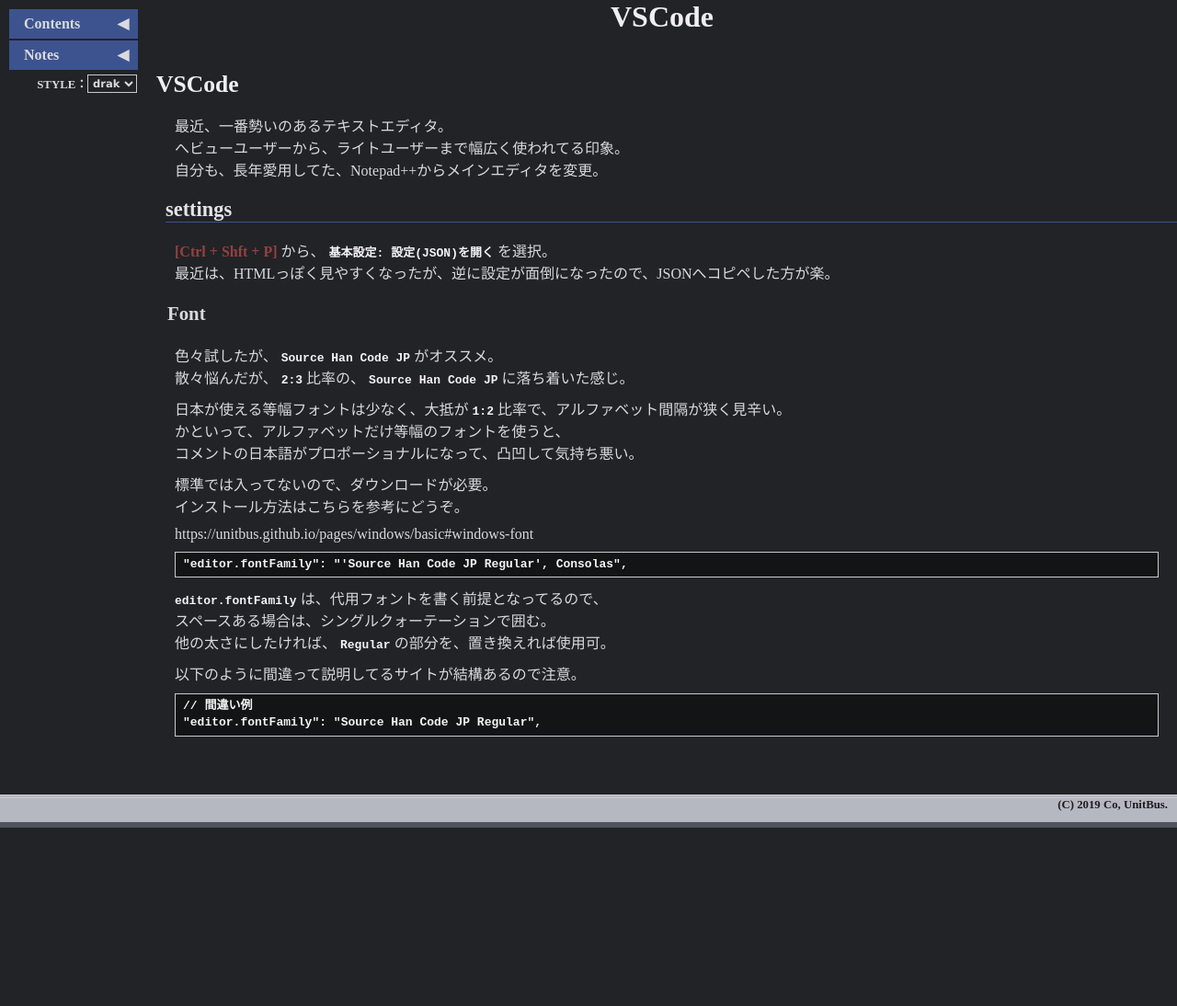
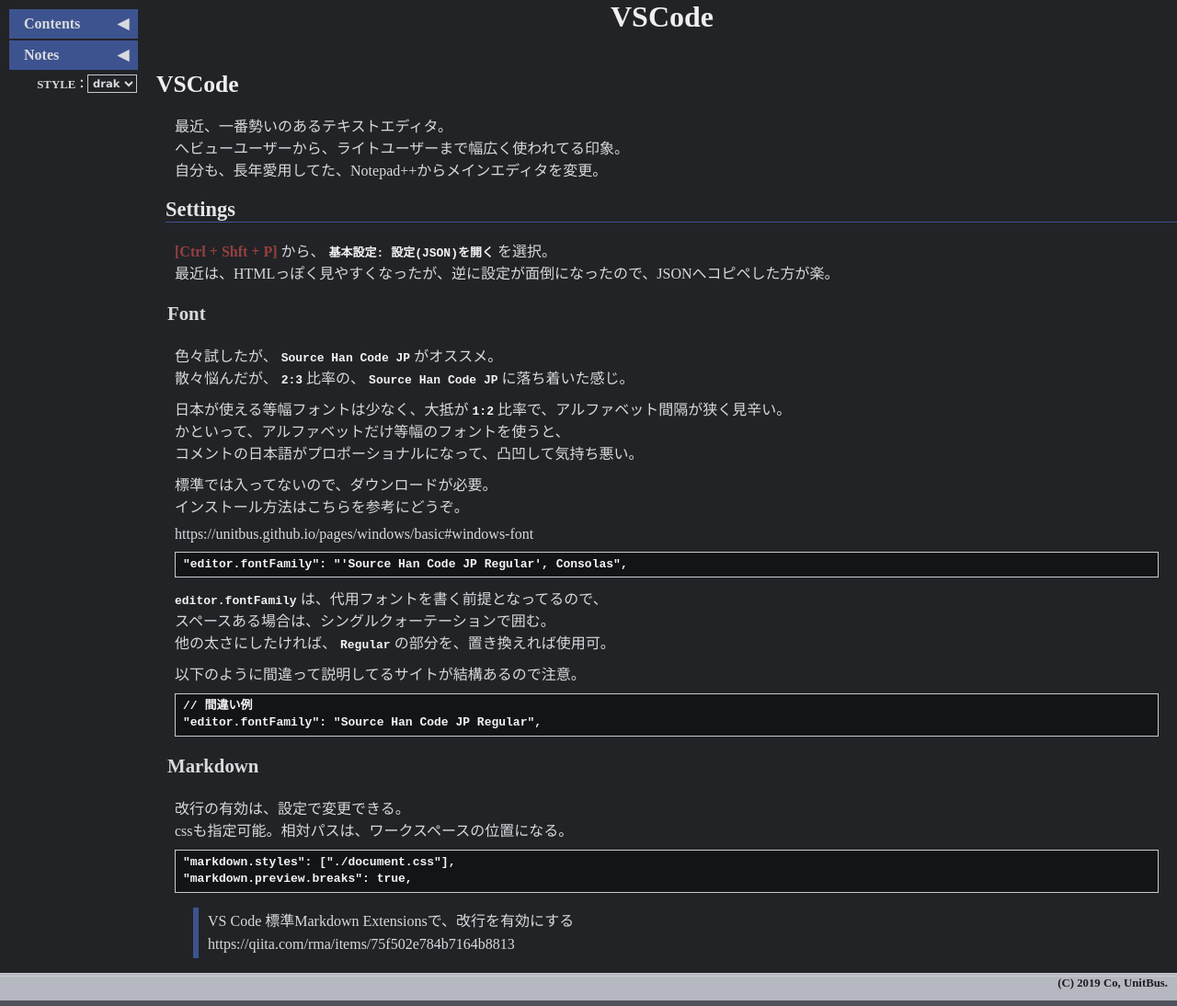
Before and after one commit to unitbus/unitbus.github.io, a Jekyll site: the page built from pages/vscode.md, in a window 1280 px wide. Shown: the whole page at 92% size. Built offline with Jekyll 4.4.1, drawn with Linux system fonts in a browser that asks for light colours; nearby versions of some CDN libraries; a script that is not in the unit is left out; before the commit the page ends 900 px from its top, so only the background shows below that.

Commit message:
Update vscode.md

````diff
--- a/pages/vscode.md
+++ b/pages/vscode.md
@@ -9,7 +9,7 @@
 へビューユーザーから、ライトユーザーまで幅広く使われてる印象。
 自分も、長年愛用してた、Notepad++からメインエディタを変更。
 
-## settings
+## Settings
 
 **[Ctrl + Shft + P]** から、 `基本設定: 設定(JSON)を開く` を選択。
 最近は、HTMLっぽく見やすくなったが、逆に設定が面倒になったので、JSONへコピペした方が楽。
@@ -42,3 +42,16 @@
 // 間違い例
 "editor.fontFamily": "Source Han Code JP Regular",
 ```
+
+### Markdown
+
+改行の有効は、設定で変更できる。
+cssも指定可能。相対パスは、ワークスペースの位置になる。
+
+```
+"markdown.styles": ["./document.css"],
+"markdown.preview.breaks": true,
+```
+
+> VS Code 標準Markdown Extensionsで、改行を有効にする
+https://qiita.com/rma/items/75f502e784b7164b8813
````
